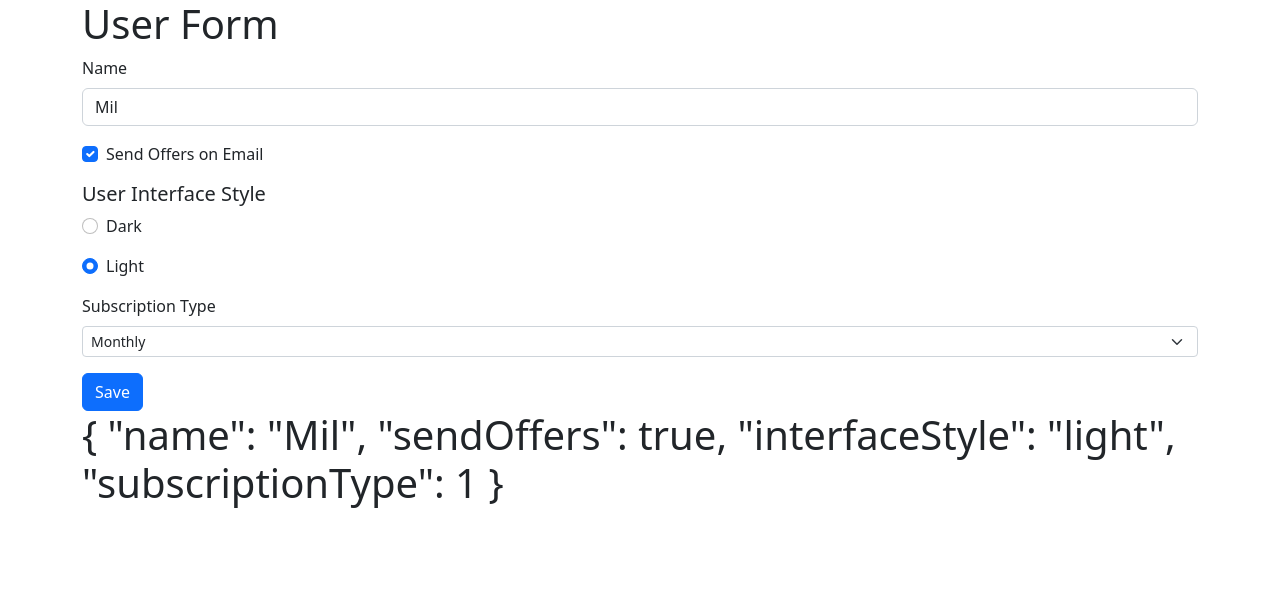
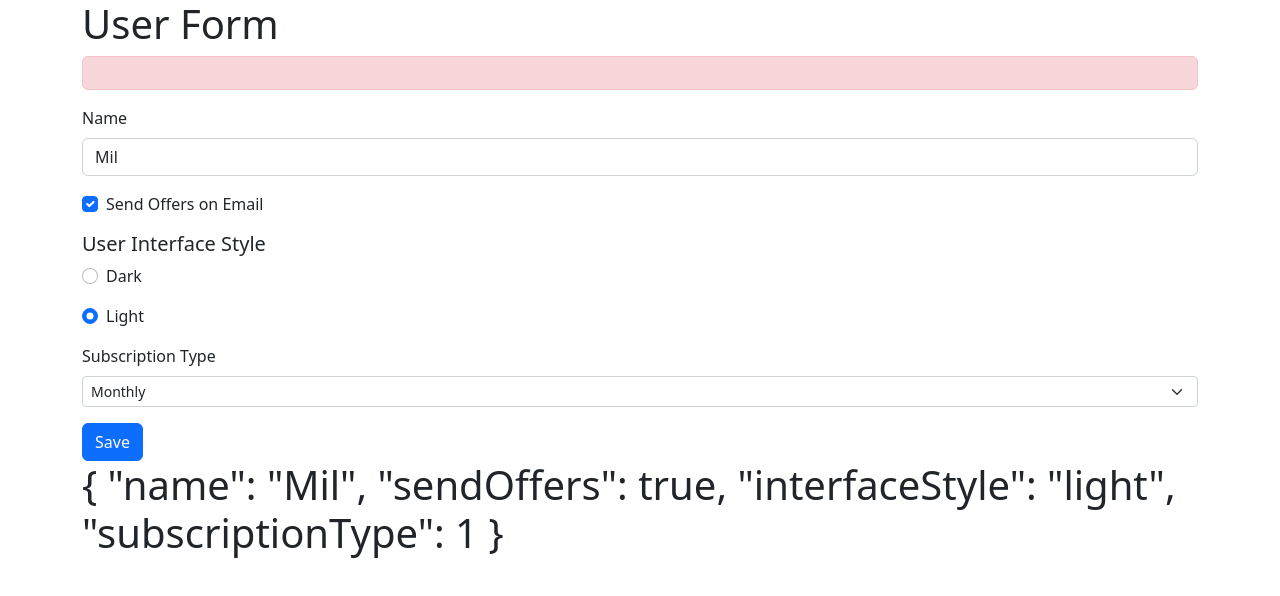
Before and after one commit to sjagmeet37/angular-forms, an Angular app: page / in a window 1280 px wide. Both pictures are taken after a click on the button "Save". Shown: the top 596 px of the page. Built offline with nearby package versions, Linux system fonts and the light colour scheme; no server answers.

Commit message:
adding http call
used putreq

```diff
--- a/src/app/app.module.ts
+++ b/src/app/app.module.ts
@@ -1,6 +1,7 @@
 import { NgModule } from '@angular/core';
 import { FormsModule } from '@angular/forms';
 import { BrowserModule } from '@angular/platform-browser';
+import { HttpClientModule } from '@angular/common/http';
 
 import { AppRoutingModule } from './app-routing.module';
 import { AppComponent } from './app.component';
@@ -14,7 +15,8 @@ import { UserSettingsFormComponent } from './user-settings-form/user-settings-fo
   imports: [
     BrowserModule,
     AppRoutingModule,
-    FormsModule
+    FormsModule,
+    HttpClientModule
   ],
   providers: [],
   bootstrap: [AppComponent]
--- /dev/null
+++ b/src/app/services/data.service.ts
@@ -0,0 +1,18 @@
+import { HttpClient } from '@angular/common/http';
+import { Injectable } from '@angular/core';
+import { Observable, of } from 'rxjs';
+import { UserSettings } from '../models/user-settings';
+
+@Injectable({
+  providedIn: 'root'
+})
+export class DataService {
+
+  constructor(private httpClient : HttpClient) { }
+
+
+  handlePostRequest(userSettings : UserSettings) : Observable<any>{
+    return this.httpClient.post('https://putsreq.com/k96TIAARXUkPjsmuidF6', userSettings);
+  }
+
+}
--- a/src/app/user-settings-form/user-settings-form.component.html
+++ b/src/app/user-settings-form/user-settings-form.component.html
@@ -1,6 +1,11 @@
 <div class="container">
     <h1>User Form</h1>
     <form #form="ngForm" (ngSubmit)="onFormSubmit(form)">
+
+        <div [hidden] = "!hasError" class="alert alert-danger">
+            {{errorMessage}}
+        </div>
+
         <div class="mb-3">
             <label for="name" class="form-label">Name</label>
             <input type="text" id="name" name="name" class="form-control" placeholder="Name"
--- a/src/app/user-settings-form/user-settings-form.component.ts
+++ b/src/app/user-settings-form/user-settings-form.component.ts
@@ -1,6 +1,7 @@
 import { Component, OnInit } from '@angular/core';
 import { NgForm } from '@angular/forms';
 import { UserSettings } from '../models/user-settings';
+import { DataService } from '../services/data.service';
 
 @Component({
   selector: 'af-user-settings-form',
@@ -16,15 +17,34 @@ export class UserSettingsFormComponent implements OnInit {
     interfaceStyle : "light"
   };
 
+  hasError : boolean = false;
+  errorMessage : string = "";
+
   userSettings : UserSettings = {... this.orignalUserSettings}
 
-  constructor() { }
+  constructor(private dataSetvice: DataService) { }
 
   ngOnInit(): void {
   }
 
+  onFormError(obj : any) : void{
+      this.hasError = true;
+      this.errorMessage = obj.error.errorMessage;
+  }
+
   onFormSubmit(form : NgForm) : void {
     console.log(form.valid);
+
+    if(form.valid){
+      this.dataSetvice.handlePostRequest(this.userSettings).subscribe(
+        result => console.log(result),
+        error => this.onFormError(error)
+      );
+    } else {
+      this.hasError = true
+      this.errorMessage = "Please resolve errors"
+    }
+
   }
 
 }
```
Also changed, not shown: 1 other file (tests, documents, lock files or other folders).
